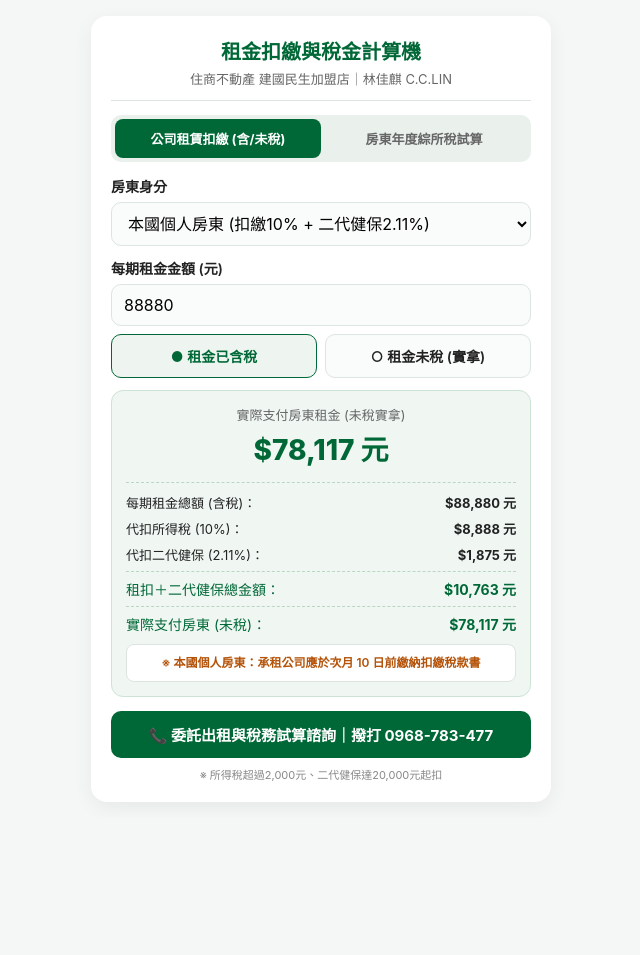
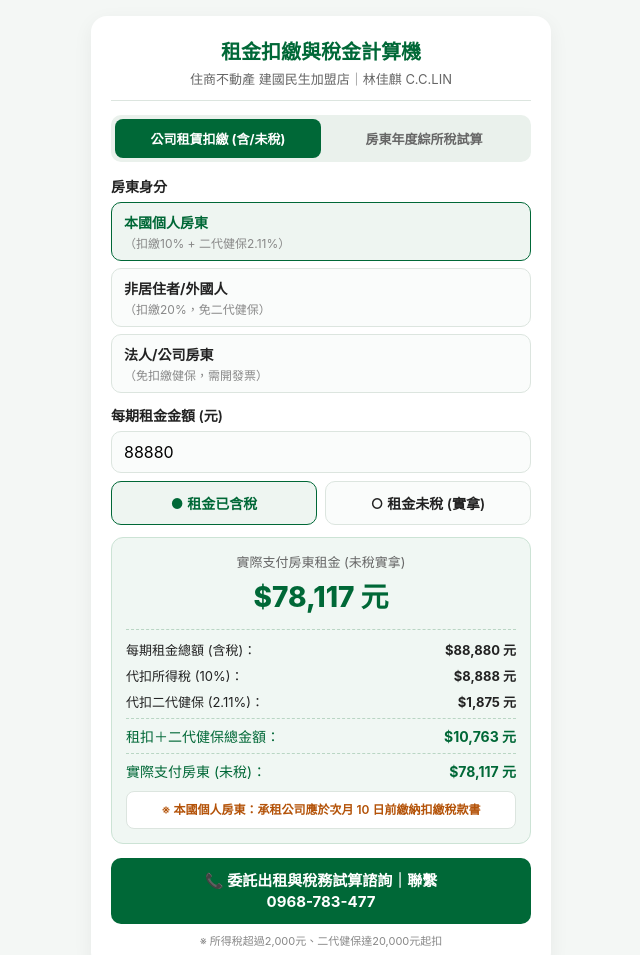
Before and after one commit to ekls9521436/rent-tax, a plain HTML site: page index.html in a window 1280 px wide. Shown: the whole page, without its empty margins (319-959 px from the left). Before the commit the page ends 818 px from the top, so only its background shows below. Drawn offline with Linux system fonts and the light colour scheme.

Commit message:
Refactor landlord selection to use list items
Updated styles for various elements and replaced select dropdown with a list of items for landlord types.

```diff
--- a/index.html
+++ b/index.html
@@ -12,13 +12,19 @@ body{margin:0;padding:16px;background:var(--bg);color:var(--t);display:flex;just
 .hd{text-align:center;border-bottom:1px solid var(--b);padding-bottom:12px;margin-bottom:14px}
 .hd h1{margin:0;font-size:20px;color:var(--p)}.hd p{margin:4px 0 0;font-size:13px;color:var(--m)}
 .tabs{display:grid;grid-template-columns:1fr 1fr;background:#eaf1ec;padding:4px;border-radius:10px;margin-bottom:14px}
-.tab{text-align:center;padding:10px 4px;font-size:13px;font-weight:700;border-radius:8px;cursor:pointer;color:var(--m);user-select:none;-webkit-user-select:none}
+.tab{text-align:center;padding:10px 4px;font-size:13px;font-weight:700;border-radius:8px;cursor:pointer;color:var(--m);user-select:none}
 .tab.on{background:var(--p);color:#fff}
 .fg{margin-bottom:12px}label{display:block;font-size:14px;font-weight:600;margin-bottom:6px}
 input,select{width:100%;padding:10px 12px;font-size:16px;border:1px solid var(--b);border-radius:10px;background:#fafcfb}
 .row{display:grid;grid-template-columns:1fr 1fr;gap:10px}
+.lt-list{display:grid;gap:7px}
+.lt-item{padding:9px 12px;border:1px solid var(--b);border-radius:10px;background:#fafcfb;cursor:pointer;user-select:none}
+.lt-item.on{border-color:var(--p);background:#eef5f1}
+.lt-title{font-size:14px;font-weight:700;color:var(--t)}
+.lt-item.on .lt-title{color:var(--p)}
+.lt-sub{font-size:12px;color:#888;margin-top:2px}
 .rg{display:grid;grid-template-columns:1fr 1fr;gap:8px;margin-top:8px}
-.ri{text-align:center;padding:11px;border:1px solid var(--b);border-radius:10px;font-size:14px;font-weight:600;cursor:pointer;background:#fafcfb;user-select:none;-webkit-user-select:none}
+.ri{text-align:center;padding:11px;border:1px solid var(--b);border-radius:10px;font-size:14px;font-weight:600;cursor:pointer;background:#fafcfb;user-select:none}
 .ri.on{border-color:var(--p);background:#eef5f1;color:var(--p)}
 .res{background:#f0f7f3;border:1px solid #cce3d5;border-radius:12px;padding:14px;margin-top:12px}
 .rm{text-align:center;padding-bottom:10px;border-bottom:1px dashed #b9d6c4}
@@ -27,7 +33,7 @@ input,select{width:100%;padding:10px 12px;font-size:16px;border:1px solid var(--
 .dr{display:flex;justify-content:space-between}.dr span:last-child{font-weight:700}
 .hl{border-top:1px dashed #b9d6c4;padding-top:7px;color:var(--p);font-size:14px}
 .tip{margin-top:10px;padding:9px 10px;background:#fff;border-radius:8px;font-size:12px;color:#333;line-height:1.5;border:1px solid var(--b)}
-.btn{display:block;width:100%;text-align:center;margin-top:14px;padding:13px;background:var(--p);color:#fff;text-decoration:none;font-weight:700;font-size:15px;border-radius:10px}
+.btn{display:block;width:100%;text-align:center;margin-top:14px;padding:12px;background:var(--p);color:#fff;text-decoration:none;font-weight:700;font-size:15px;line-height:1.4;border-radius:10px}
 .nt{text-align:center;font-size:11px;color:#888;margin-top:8px}
 </style>
 </head>
@@ -44,11 +50,20 @@ input,select{width:100%;padding:10px 12px;font-size:16px;border:1px solid var(--
   <div id="p1">
     <div class="fg">
       <label>房東身分</label>
-      <select id="lt" onchange="cw()">
-        <option value="local" selected>本國個人房東 (扣繳10% + 二代健保2.11%)</option>
-        <option value="foreign">非居住者/外國人 (扣繳20%，免二代健保)</option>
-        <option value="corp">法人/公司房東 (免扣繳健保，需開發票)</option>
-      </select>
+      <div class="lt-list">
+        <div class="lt-item on" id="lt-local" onclick="slt('local')">
+          <div class="lt-title">本國個人房東</div>
+          <div class="lt-sub">（扣繳10% + 二代健保2.11%）</div>
+        </div>
+        <div class="lt-item" id="lt-foreign" onclick="slt('foreign')">
+          <div class="lt-title">非居住者/外國人</div>
+          <div class="lt-sub">（扣繳20%，免二代健保）</div>
+        </div>
+        <div class="lt-item" id="lt-corp" onclick="slt('corp')">
+          <div class="lt-title">法人/公司房東</div>
+          <div class="lt-sub">（免扣繳健保，需開發票）</div>
+        </div>
+      </div>
     </div>
     <div class="fg">
       <label>每期租金金額 (元)</label>
@@ -111,19 +126,20 @@ input,select{width:100%;padding:10px 12px;font-size:16px;border:1px solid var(--
       <div class="tip" id="atip"></div>
     </div>
   </div>
-  <a href="tel:0968783477" class="btn">📞 委託出租與稅務試算諮詢｜撥打 0968-783-477</a>
+  <a href="tel:0968783477" class="btn">📞 委託出租與稅務試算諮詢｜聯繫<br>0968-783-477</a>
   <div class="nt">※ 所得稅超過2,000元、二代健保達20,000元起扣</div>
 </div>
 <script>
-var tm='inc',am='normal';
+var lt='local',tm='inc',am='normal';
 function sw(n){document.getElementById('p1').style.display=n==1?'block':'none';document.getElementById('p2').style.display=n==2?'block':'none';document.getElementById('n1').className=n==1?'tab on':'tab';document.getElementById('n2').className=n==2?'tab on':'tab'}
+function slt(v){lt=v;document.getElementById('lt-local').className=v=='local'?'lt-item on':'lt-item';document.getElementById('lt-foreign').className=v=='foreign'?'lt-item on':'lt-item';document.getElementById('lt-corp').className=v=='corp'?'lt-item on':'lt-item';cw()}
 function sam(m){am=m;document.getElementById('s1').className=m=='normal'?'tab on':'tab';document.getElementById('s2').className=m=='charity'?'tab on':'tab';ca()}
 function stm(m){tm=m;document.getElementById('o1').className=m=='inc'?'ri on':'ri';document.getElementById('o1').innerText=m=='inc'?'● 租金已含稅':'○ 租金已含稅';document.getElementById('o2').className=m=='exc'?'ri on':'ri';document.getElementById('o2').innerText=m=='exc'?'● 租金未稅 (實拿)':'○ 租金未稅 (實拿)';cw()}
 function f(n){return'$'+Math.floor(n).toLocaleString('zh-TW')+' 元'}
 function cw(){
-var t=document.getElementById('lt').value,v=parseFloat(document.getElementById('wr').value)||0,g=0,tx=0,nh=0,nt=0;
-if(t=='corp'){g=nt=v;document.getElementById('wtl').innerText='代扣所得稅 (0%)：';document.getElementById('wdead').innerText='※ 法人房東應開立發票，承租公司免扣繳與健保'}
-else if(t=='foreign'){document.getElementById('wtl').innerText='代扣所得稅 (20%)：';document.getElementById('wdead').innerText='※ 外國人：給付日起 10 日內完成扣繳申報';if(tm=='inc'){g=v;tx=Math.floor(g*.2);nt=g-tx}else{nt=v;g=Math.round(nt/.8);tx=g-nt}}
+var v=parseFloat(document.getElementById('wr').value)||0,g=0,tx=0,nh=0,nt=0;
+if(lt=='corp'){g=nt=v;document.getElementById('wtl').innerText='代扣所得稅 (0%)：';document.getElementById('wdead').innerText='※ 法人房東應開立發票，承租公司免扣繳與健保'}
+else if(lt=='foreign'){document.getElementById('wtl').innerText='代扣所得稅 (20%)：';document.getElementById('wdead').innerText='※ 外國人：給付日起 10 日內完成扣繳申報';if(tm=='inc'){g=v;tx=Math.floor(g*.2);nt=g-tx}else{nt=v;g=Math.round(nt/.8);tx=g-nt}}
 else{document.getElementById('wtl').innerText='代扣所得稅 (10%)：';document.getElementById('wdead').innerText='※ 本國個人房東：承租公司應於次月 10 日前繳納扣繳稅款書';if(tm=='inc'){g=v;tx=Math.floor(g*.1)>2000?Math.floor(g*.1):0;nh=g>=20000?Math.floor(g*.0211):0;nt=g-tx-nh}else{nt=v;var eg=nt/.8789;if(Math.floor(eg*.1)>2000&&eg>=20000){g=Math.floor(nt/.8789);tx=Math.floor(g*.1);nh=Math.floor(g*.0211);if(g-tx-nh<nt){g++;tx=Math.floor(g*.1);nh=Math.floor(g*.0211)}}else if(nt/.9789>=20000){g=Math.round(nt/.9789);nh=Math.floor(g*.0211)}else{g=nt}}}
 document.getElementById('wt1').innerText=tm=='inc'?'實際支付房東租金 (未稅實拿)':'承租方需編列租金總額 (含稅)';
 document.getElementById('wa1').innerText=f(tm=='inc'?nt:g);
```
